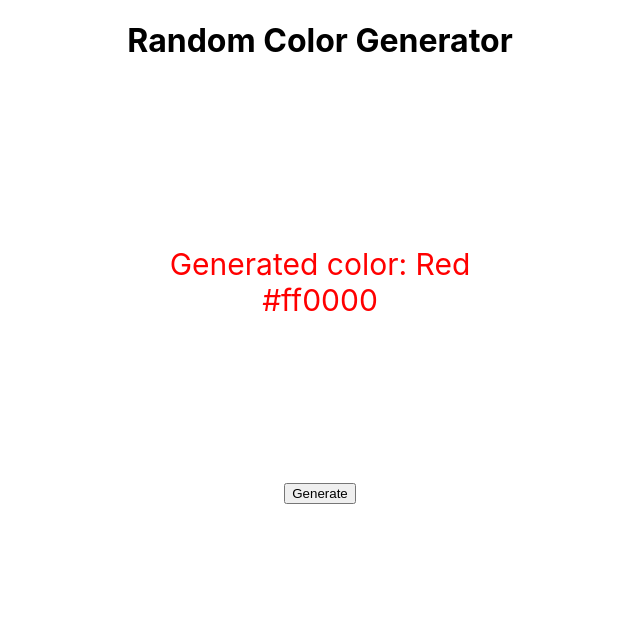
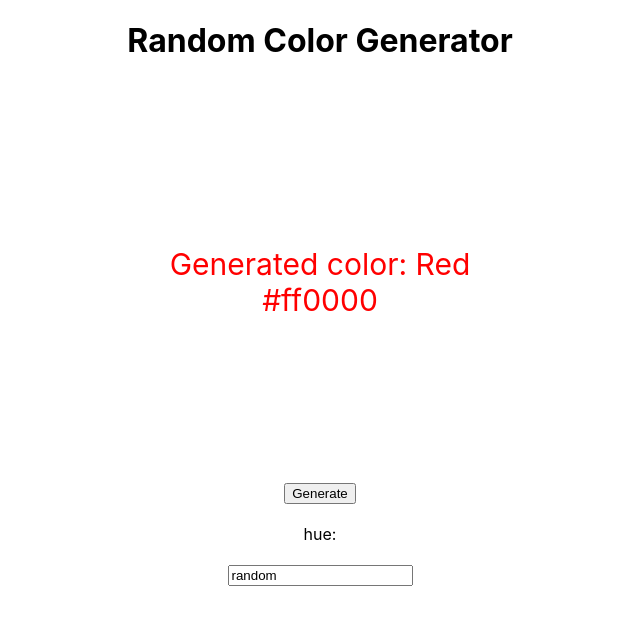
Before and after one commit to rybarska/pjct-react-1-random-color-generator-2, a React (Create React App) app: page / in a window 1280 px wide. Shown: the top 624 px of the page, without its empty margins (320-960 px from the left). Built offline with nearby package versions, Linux system fonts and the light colour scheme.

Commit message:
Add hue selection

```diff
--- a/src/App.js
+++ b/src/App.js
@@ -6,6 +6,8 @@ import { useState } from 'react';
 function App() {
   const [hexCode, setHexCode] = useState('#ff0000');
   const [colorName, setColorName] = useState('Red');
+  const [colorHue, setColorHue] = useState('random');
+  const [colorLuminosity, setColorLuminosity] = useState('random');
   return (
     <div>
       <h1>Random Color Generator</h1>
@@ -21,12 +23,14 @@ function App() {
           color: hexCode,
         }}
       >
-        Generated color: {colorName} {}
-        {hexCode}
+        Generated color: {colorName} {} {hexCode}
       </div>
       <button
         onClick={() => {
-          const newHexCode = randomColor();
+          const newHexCode = randomColor({
+            luminosity: 'colorLuminosity',
+            hue: 'colorHue',
+          });
           setHexCode(newHexCode);
           const newColorName = GetColorName(newHexCode);
           setColorName(newColorName);
@@ -34,6 +38,30 @@ function App() {
       >
         Generate
       </button>
+      <br />
+      <br />
+      <label>
+        hue:
+        <br />
+        <br />
+        <input
+          // 2. Use state variable (connect it to the input)
+          value={colorHue}
+          //value2={colorLuminosity}
+          // 3. Update the state variable when the user types something
+          onChange={(event) => {
+            const newHue = colorHue;
+            const tweakedHexCode = randomColor({
+              luminosity: 'colorLuminosity',
+              hue: newHue,
+            });
+            setColorHue(event.currentTarget.value);
+            setHexCode(tweakedHexCode);
+            const tweakedColorName = GetColorName(tweakedHexCode);
+            setColorName(tweakedColorName);
+          }}
+        />
+      </label>
     </div>
   );
 }
--- a/src/reportWebVitals.js
+++ b/src/reportWebVitals.js
@@ -8,7 +8,7 @@ const reportWebVitals = (onPerfEntry) => {
         getLCP(onPerfEntry);
         getTTFB(onPerfEntry);
       })
-      .catch((err) => console.log('Error!'));
+      .catch((err) => console.log(err));
   }
 };
 
```
